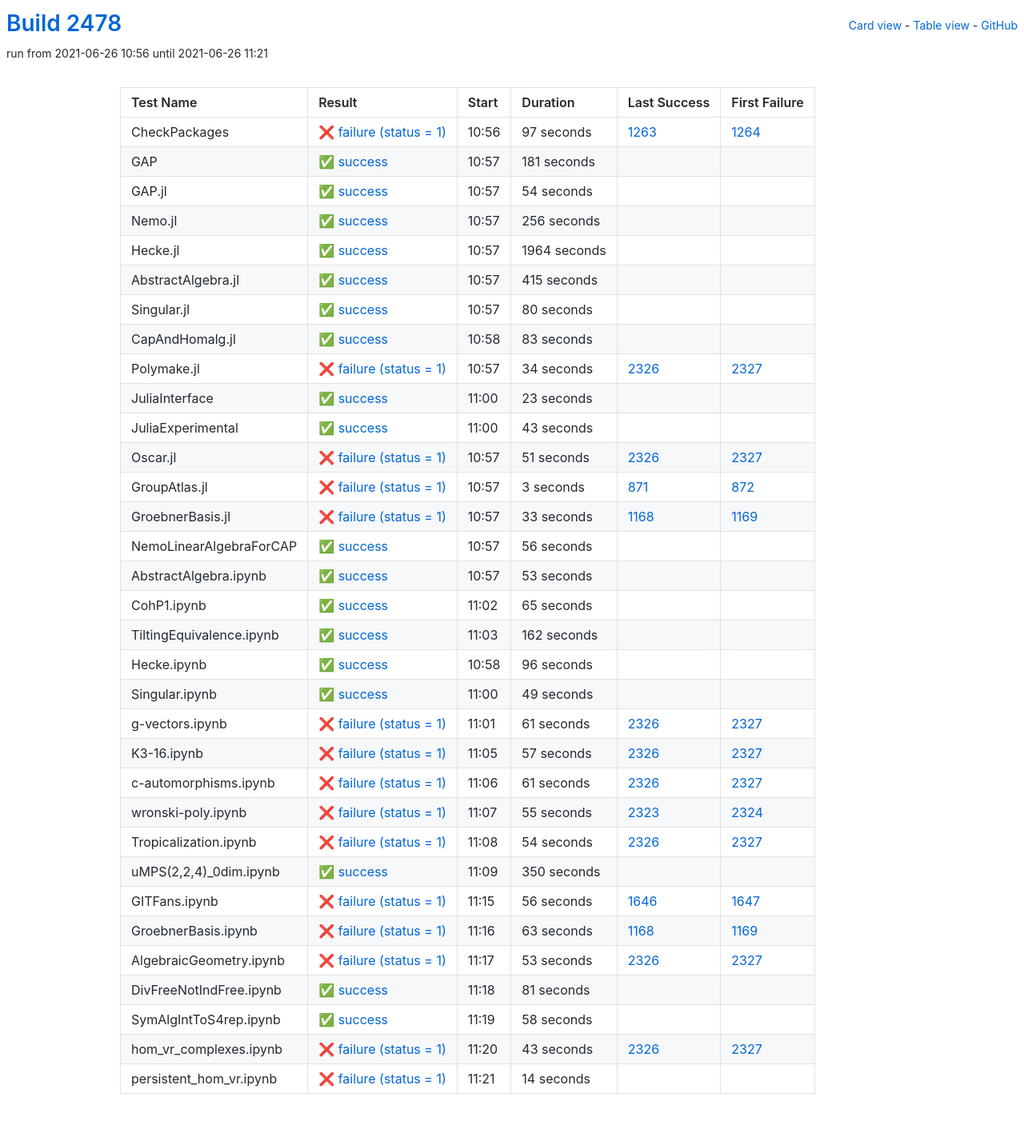
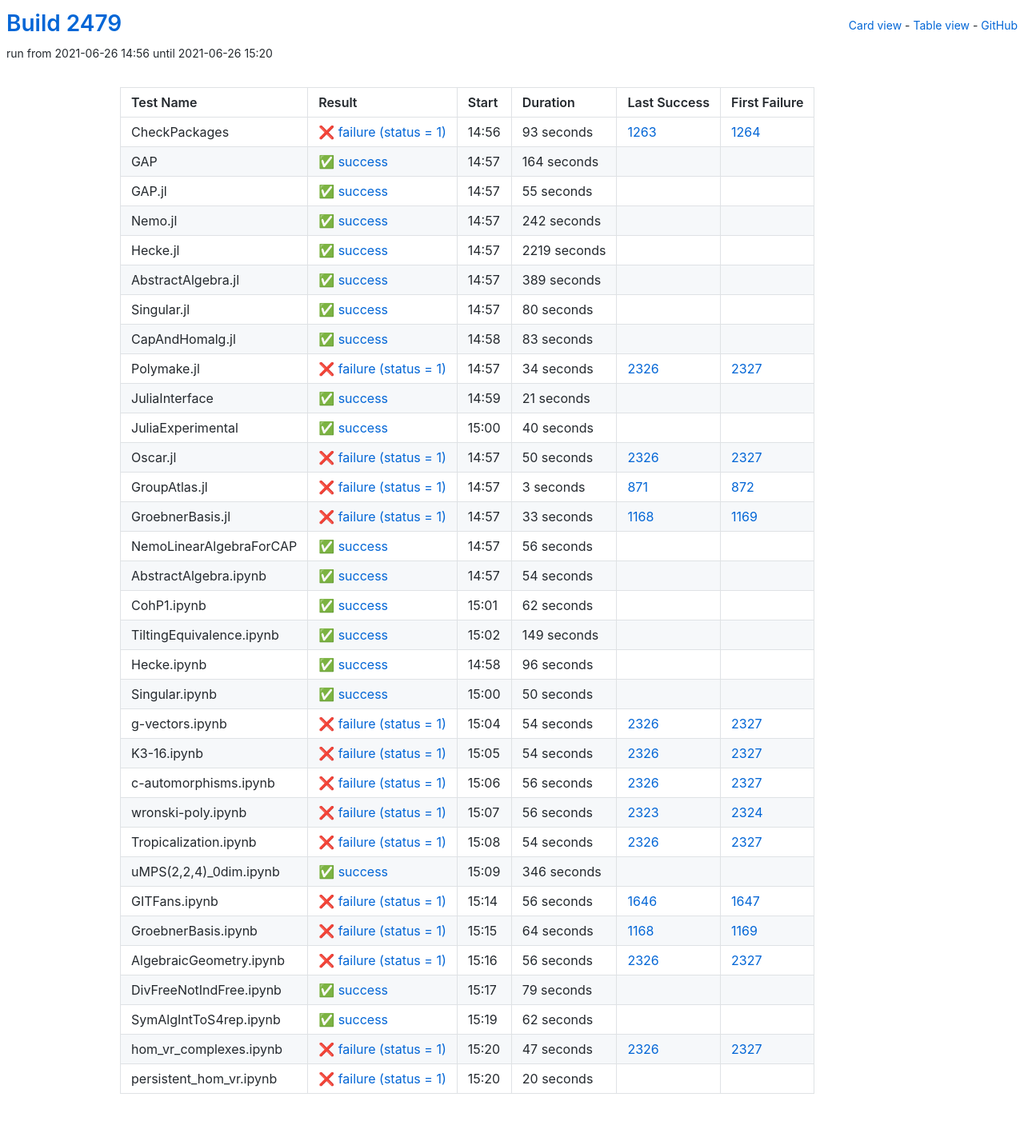
Before and after one commit to oscar-system/oscar-ci-status-stable, a Jekyll site: the page built from table.html, in a window 1280 px wide. Shown: the whole page at 80% size. Built offline with Jekyll 4.4.1, drawn with Linux system fonts in a browser that asks for light colours.

Commit message:
Build #2479

```diff
--- a/_data/ci.yml
+++ b/_data/ci.yml
@@ -1,6 +1,6 @@
 ---
-build: 2478
-build_url: https://oscarci.mathematik.uni-kl.de/job/oscar-stable/2478/
+build: 2479
+build_url: https://oscarci.mathematik.uni-kl.de/job/oscar-stable/2479/
 job: oscar-stable
 organization: oscar-system
 repo: oscar-ci-status-stable
@@ -8,80 +8,80 @@ repourl: https://github.com/oscar-system/oscar-ci-status-stable
 tests:
 - name: CheckPackages
   id: checkpackages
-  log: https://oscarci.mathematik.uni-kl.de/job/oscar-stable/2478/artifact/logs/build-2478/CheckPackages.log
-  start: 2021-06-26 10:56
+  log: https://oscarci.mathematik.uni-kl.de/job/oscar-stable/2479/artifact/logs/build-2479/CheckPackages.log
+  start: 2021-06-26 14:56
   success: false
   exitcode: 1
   status: failure
-  duration: 97
+  duration: 93
   last_success: 1263
   last_success_url: https://oscarci.mathematik.uni-kl.de/job/oscar-stable/1263/
   first_failure: 1264
   first_failure_url: https://oscarci.mathematik.uni-kl.de/job/oscar-stable/1264/
 - name: GAP
   id: gap
-  log: https://oscarci.mathematik.uni-kl.de/job/oscar-stable/2478/artifact/logs/build-2478/GAP.log
-  start: 2021-06-26 10:57
+  log: https://oscarci.mathematik.uni-kl.de/job/oscar-stable/2479/artifact/logs/build-2479/GAP.log
+  start: 2021-06-26 14:57
   success: true
   exitcode: 0
   status: success
-  duration: 181
+  duration: 164
   last_success: false
   last_success_url:
   first_failure: false
   first_failure_url:
 - name: GAP.jl
   id: gap-jl
-  log: https://oscarci.mathematik.uni-kl.de/job/oscar-stable/2478/artifact/logs/build-2478/GAP.jl.log
-  start: 2021-06-26 10:57
+  log: https://oscarci.mathematik.uni-kl.de/job/oscar-stable/2479/artifact/logs/build-2479/GAP.jl.log
+  start: 2021-06-26 14:57
   success: true
   exitcode: 0
   status: success
-  duration: 54
+  duration: 55
   last_success: false
   last_success_url:
   first_failure: false
   first_failure_url:
 - name: Nemo.jl
   id: nemo-jl
-  log: https://oscarci.mathematik.uni-kl.de/job/oscar-stable/2478/artifact/logs/build-2478/Nemo.jl.log
-  start: 2021-06-26 10:57
+  log: https://oscarci.mathematik.uni-kl.de/job/oscar-stable/2479/artifact/logs/build-2479/Nemo.jl.log
+  start: 2021-06-26 14:57
   success: true
   exitcode: 0
   status: success
-  duration: 256
+  duration: 242
   last_success: false
   last_success_url:
   first_failure: false
   first_failure_url:
 - name: Hecke.jl
   id: hecke-jl
-  log: https://oscarci.mathematik.uni-kl.de/job/oscar-stable/2478/artifact/logs/build-2478/Hecke.jl.log
-  start: 2021-06-26 10:57
+  log: https://oscarci.mathematik.uni-kl.de/job/oscar-stable/2479/artifact/logs/build-2479/Hecke.jl.log
+  start: 2021-06-26 14:57
   success: true
   exitcode: 0
   status: success
-  duration: 1964
+  duration: 2219
   last_success: false
   last_success_url:
   first_failure: false
   first_failure_url:
 - name: AbstractAlgebra.jl
   id: abstractalgebra-jl
-  log: https://oscarci.mathematik.uni-kl.de/job/oscar-stable/2478/artifact/logs/build-2478/AbstractAlgebra.jl.log
-  start: 2021-06-26 10:57
+  log: https://oscarci.mathematik.uni-kl.de/job/oscar-stable/2479/artifact/logs/build-2479/AbstractAlgebra.jl.log
+  start: 2021-06-26 14:57
   success: true
   exitcode: 0
   status: success
-  duration: 415
+  duration: 389
   last_success: false
   last_success_url:
   first_failure: false
   first_failure_url:
 - name: Singular.jl
   id: singular-jl
-  log: https://oscarci.mathematik.uni-kl.de/job/oscar-stable/2478/artifact/logs/build-2478/Singular.jl.log
-  start: 2021-06-26 10:57
+  log: https://oscarci.mathematik.uni-kl.de/job/oscar-stable/2479/artifact/logs/build-2479/Singular.jl.log
+  start: 2021-06-26 14:57
   success: true
   exitcode: 0
   status: success
@@ -92,8 +92,8 @@ tests:
   first_failure_url:
 - name: CapAndHomalg.jl
   id: capandhomalg-jl
-  log: https://oscarci.mathematik.uni-kl.de/job/oscar-stable/2478/artifact/logs/build-2478/CapAndHomalg.jl.log
-  start: 2021-06-26 10:58
+  log: https://oscarci.mathematik.uni-kl.de/job/oscar-stable/2479/artifact/logs/build-2479/CapAndHomalg.jl.log
+  start: 2021-06-26 14:58
   success: true
   exitcode: 0
   status: success
@@ -104,8 +104,8 @@ tests:
   first_failure_url:
 - name: Polymake.jl
   id: polymake-jl
-  log: https://oscarci.mathematik.uni-kl.de/job/oscar-stable/2478/artifact/logs/build-2478/Polymake.jl.log
-  start: 2021-06-26 10:57
+  log: https://oscarci.mathematik.uni-kl.de/job/oscar-stable/2479/artifact/logs/build-2479/Polymake.jl.log
+  start: 2021-06-26 14:57
   success: false
   exitcode: 1
   status: failure
@@ -116,44 +116,44 @@ tests:
   first_failure_url: https://oscarci.mathematik.uni-kl.de/job/oscar-stable/2327/
 - name: JuliaInterface
   id: juliainterface
-  log: https://oscarci.mathematik.uni-kl.de/job/oscar-stable/2478/artifact/logs/build-2478/JuliaInterface.log
-  start: 2021-06-26 11:00
+  log: https://oscarci.mathematik.uni-kl.de/job/oscar-stable/2479/artifact/logs/build-2479/JuliaInterface.log
+  start: 2021-06-26 14:59
   success: true
   exitcode: 0
   status: success
-  duration: 23
+  duration: 21
   last_success: false
   last_success_url:
   first_failure: false
   first_failure_url:
 - name: JuliaExperimental
   id: juliaexperimental
-  log: https://oscarci.mathematik.uni-kl.de/job/oscar-stable/2478/artifact/logs/build-2478/JuliaExperimental.log
-  start: 2021-06-26 11:00
+  log: https://oscarci.mathematik.uni-kl.de/job/oscar-stable/2479/artifact/logs/build-2479/JuliaExperimental.log
+  start: 2021-06-26 15:00
   success: true
   exitcode: 0
   status: success
-  duration: 43
+  duration: 40
   last_success: false
   last_success_url:
   first_failure: false
   first_failure_url:
 - name: Oscar.jl
   id: oscar-jl
-  log: https://oscarci.mathematik.uni-kl.de/job/oscar-stable/2478/artifact/logs/build-2478/Oscar.jl.log
-  start: 2021-06-26 10:57
+  log: https://oscarci.mathematik.uni-kl.de/job/oscar-stable/2479/artifact/logs/build-2479/Oscar.jl.log
+  start: 2021-06-26 14:57
   success: false
   exitcode: 1
   status: failure
-  duration: 51
+  duration: 50
   last_success: 2326
   last_success_url: https://oscarci.mathematik.uni-kl.de/job/oscar-stable/2326/
   first_failure: 2327
   first_failure_url: https://oscarci.mathematik.uni-kl.de/job/oscar-stable/2327/
 - name: GroupAtlas.jl
   id: groupatlas-jl
-  log: https://oscarci.mathematik.uni-kl.de/job/oscar-stable/2478/artifact/logs/build-2478/GroupAtlas.jl.log
-  start: 2021-06-26 10:57
+  log: https://oscarci.mathematik.uni-kl.de/job/oscar-stable/2479/artifact/logs/build-2479/GroupAtlas.jl.log
+  start: 2021-06-26 14:57
   success: false
   exitcode: 1
   status: failure
@@ -164,8 +164,8 @@ tests:
   first_failure_url: https://oscarci.mathematik.uni-kl.de/job/oscar-stable/872/
 - name: GroebnerBasis.jl
   id: groebnerbasis-jl
-  log: https://oscarci.mathematik.uni-kl.de/job/oscar-stable/2478/artifact/logs/build-2478/GroebnerBasis.jl.log
-  start: 2021-06-26 10:57
+  log: https://oscarci.mathematik.uni-kl.de/job/oscar-stable/2479/artifact/logs/build-2479/GroebnerBasis.jl.log
+  start: 2021-06-26 14:57
   success: false
   exitcode: 1
   status: failure
@@ -176,8 +176,8 @@ tests:
   first_failure_url: https://oscarci.mathematik.uni-kl.de/job/oscar-stable/1169/
 - name: NemoLinearAlgebraForCAP
   id: nemolinearalgebraforcap
-  log: https://oscarci.mathematik.uni-kl.de/job/oscar-stable/2478/artifact/logs/build-2478/NemoLinearAlgebraForCAP.log
-  start: 2021-06-26 10:57
+  log: https://oscarci.mathematik.uni-kl.de/job/oscar-stable/2479/artifact/logs/build-2479/NemoLinearAlgebraForCAP.log
+  start: 2021-06-26 14:57
   success: true
   exitcode: 0
   status: success
@@ -188,44 +188,44 @@ tests:
   first_failure_url:
 - name: AbstractAlgebra.ipynb
   id: abstractalgebra-ipynb
-  log: https://oscarci.mathematik.uni-kl.de/job/oscar-stable/2478/artifact/logs/build-2478/AbstractAlgebra.ipynb.log
-  start: 2021-06-26 10:57
+  log: https://oscarci.mathematik.uni-kl.de/job/oscar-stable/2479/artifact/logs/build-2479/AbstractAlgebra.ipynb.log
+  start: 2021-06-26 14:57
   success: true
   exitcode: 0
   status: success
-  duration: 53
+  duration: 54
   last_success: false
   last_success_url:
   first_failure: false
   first_failure_url:
 - name: CohP1.ipynb
   id: cohp1-ipynb
-  log: https://oscarci.mathematik.uni-kl.de/job/oscar-stable/2478/artifact/logs/build-2478/CohP1.ipynb.log
-  start: 2021-06-26 11:02
+  log: https://oscarci.mathematik.uni-kl.de/job/oscar-stable/2479/artifact/logs/build-2479/CohP1.ipynb.log
+  start: 2021-06-26 15:01
   success: true
   exitcode: 0
   status: success
-  duration: 65
+  duration: 62
   last_success: false
   last_success_url:
   first_failure: false
   first_failure_url:
 - name: TiltingEquivalence.ipynb
   id: tiltingequivalence-ipynb
-  log: https://oscarci.mathematik.uni-kl.de/job/oscar-stable/2478/artifact/logs/build-2478/TiltingEquivalence.ipynb.log
-  start: 2021-06-26 11:03
+  log: https://oscarci.mathematik.uni-kl.de/job/oscar-stable/2479/artifact/logs/build-2479/TiltingEquivalence.ipynb.log
+  start: 2021-06-26 15:02
   success: true
   exitcode: 0
   status: success
-  duration: 162
+  duration: 149
   last_success: false
   last_success_url:
   first_failure: false
   first_failure_url:
 - name: Hecke.ipynb
   id: hecke-ipynb
-  log: https://oscarci.mathematik.uni-kl.de/job/oscar-stable/2478/artifact/logs/build-2478/Hecke.ipynb.log
-  start: 2021-06-26 10:58
+  log: https://oscarci.mathematik.uni-kl.de/job/oscar-stable/2479/artifact/logs/build-2479/Hecke.ipynb.log
+  start: 2021-06-26 14:58
   success: true
   exitcode: 0
   status: success
@@ -236,68 +236,68 @@ tests:
   first_failure_url:
 - name: Singular.ipynb
   id: singular-ipynb
-  log: https://oscarci.mathematik.uni-kl.de/job/oscar-stable/2478/artifact/logs/build-2478/Singular.ipynb.log
-  start: 2021-06-26 11:00
+  log: https://oscarci.mathematik.uni-kl.de/job/oscar-stable/2479/artifact/logs/build-2479/Singular.ipynb.log
+  start: 2021-06-26 15:00
   success: true
   exitcode: 0
   status: success
-  duration: 49
+  duration: 50
   last_success: false
   last_success_url:
   first_failure: false
   first_failure_url:
 - name: g-vectors.ipynb
   id: g-vectors-ipynb
-  log: https://oscarci.mathematik.uni-kl.de/job/oscar-stable/2478/artifact/logs/build-2478/g-vectors.ipynb.log
-  start: 2021-06-26 11:01
+  log: https://oscarci.mathematik.uni-kl.de/job/oscar-stable/2479/artifact/logs/build-2479/g-vectors.ipynb.log
+  start: 2021-06-26 15:04
   success: false
   exitcode: 1
   status: failure
-  duration: 61
+  duration: 54
   last_success: 2326
   last_success_url: https://oscarci.mathematik.uni-kl.de/job/oscar-stable/2326/
   first_failure: 2327
   first_failure_url: https://oscarci.mathematik.uni-kl.de/job/oscar-stable/2327/
 - name: K3-16.ipynb
   id: k3-16-ipynb
-  log: https://oscarci.mathematik.uni-kl.de/job/oscar-stable/2478/artifact/logs/build-2478/K3-16.ipynb.log
-  start: 2021-06-26 11:05
+  log: https://oscarci.mathematik.uni-kl.de/job/oscar-stable/2479/artifact/logs/build-2479/K3-16.ipynb.log
+  start: 2021-06-26 15:05
   success: false
   exitcode: 1
   status: failure
-  duration: 57
+  duration: 54
   last_success: 2326
   last_success_url: https://oscarci.mathematik.uni-kl.de/job/oscar-stable/2326/
   first_failure: 2327
   first_failure_url: https://oscarci.mathematik.uni-kl.de/job/oscar-stable/2327/
 - name: c-automorphisms.ipynb
   id: c-automorphisms-ipynb
-  log: https://oscarci.mathematik.uni-kl.de/job/oscar-stable/2478/artifact/logs/build-2478/c-automorphisms.ipynb.log
-  start: 2021-06-26 11:06
+  log: https://oscarci.mathematik.uni-kl.de/job/oscar-stable/2479/artifact/logs/build-2479/c-automorphisms.ipynb.log
+  start: 2021-06-26 15:06
   success: false
   exitcode: 1
   status: failure
-  duration: 61
+  duration: 56
   last_success: 2326
   last_success_url: https://oscarci.mathematik.uni-kl.de/job/oscar-stable/2326/
   first_failure: 2327
   first_failure_url: https://oscarci.mathematik.uni-kl.de/job/oscar-stable/2327/
 - name: wronski-poly.ipynb
   id: wronski-poly-ipynb
-  log: https://oscarci.mathematik.uni-kl.de/job/oscar-stable/2478/artifact/logs/build-2478/wronski-poly.ipynb.log
-  start: 2021-06-26 11:07
+  log: https://oscarci.mathematik.uni-kl.de/job/oscar-stable/2479/artifact/logs/build-2479/wronski-poly.ipynb.log
+  start: 2021-06-26 15:07
   success: false
   exitcode: 1
   status: failure
-  duration: 55
+  duration: 56
   last_success: 2323
   last_success_url: https://oscarci.mathematik.uni-kl.de/job/oscar-stable/2323/
   first_failure: 2324
   first_failure_url: https://oscarci.mathematik.uni-kl.de/job/oscar-stable/2324/
 - name: Tropicalization.ipynb
   id: tropicalization-ipynb
-  log: https://oscarci.mathematik.uni-kl.de/job/oscar-stable/2478/artifact/logs/build-2478/Tropicalization.ipynb.log
-  start: 2021-06-26 11:08
+  log: https://oscarci.mathematik.uni-kl.de/job/oscar-stable/2479/artifact/logs/build-2479/Tropicalization.ipynb.log
+  start: 2021-06-26 15:08
   success: false
   exitcode: 1
   status: failure
@@ -308,20 +308,20 @@ tests:
   first_failure_url: https://oscarci.mathematik.uni-kl.de/job/oscar-stable/2327/
 - name: uMPS(2,2,4)_0dim.ipynb
   id: umps-2-2-4-0dim-ipynb
-  log: https://oscarci.mathematik.uni-kl.de/job/oscar-stable/2478/artifact/logs/build-2478/uMPS-2-2-4-_0dim.ipynb.log
-  start: 2021-06-26 11:09
+  log: https://oscarci.mathematik.uni-kl.de/job/oscar-stable/2479/artifact/logs/build-2479/uMPS-2-2-4-_0dim.ipynb.log
+  start: 2021-06-26 15:09
   success: true
   exitcode: 0
   status: success
-  duration: 350
+  duration: 346
   last_success: false
   last_success_url:
   first_failure: false
   first_failure_url:
 - name: GITFans.ipynb
   id: gitfans-ipynb
-  log: https://oscarci.mathematik.uni-kl.de/job/oscar-stable/2478/artifact/logs/build-2478/GITFans.ipynb.log
-  start: 2021-06-26 11:15
+  log: https://oscarci.mathematik.uni-kl.de/job/oscar-stable/2479/artifact/logs/build-2479/GITFans.ipynb.log
+  start: 2021-06-26 15:14
   success: false
   exitcode: 1
   status: failure
@@ -332,72 +332,72 @@ tests:
   first_failure_url: https://oscarci.mathematik.uni-kl.de/job/oscar-stable/1647/
 - name: GroebnerBasis.ipynb
   id: groebnerbasis-ipynb
-  log: https://oscarci.mathematik.uni-kl.de/job/oscar-stable/2478/artifact/logs/build-2478/GroebnerBasis.ipynb.log
-  start: 2021-06-26 11:16
+  log: https://oscarci.mathematik.uni-kl.de/job/oscar-stable/2479/artifact/logs/build-2479/GroebnerBasis.ipynb.log
+  start: 2021-06-26 15:15
   success: false
   exitcode: 1
   status: failure
-  duration: 63
+  duration: 64
   last_success: 1168
   last_success_url: https://oscarci.mathematik.uni-kl.de/job/oscar-stable/1168/
   first_failure: 1169
   first_failure_url: https://oscarci.mathematik.uni-kl.de/job/oscar-stable/1169/
 - name: AlgebraicGeometry.ipynb
   id: algebraicgeometry-ipynb
-  log: https://oscarci.mathematik.uni-kl.de/job/oscar-stable/2478/artifact/logs/build-2478/AlgebraicGeometry.ipynb.log
-  start: 2021-06-26 11:17
+  log: https://oscarci.mathematik.uni-kl.de/job/oscar-stable/2479/artifact/logs/build-2479/AlgebraicGeometry.ipynb.log
+  start: 2021-06-26 15:16
   success: false
   exitcode: 1
   status: failure
-  duration: 53
+  duration: 56
   last_success: 2326
   last_success_url: https://oscarci.mathematik.uni-kl.de/job/oscar-stable/2326/
   first_failure: 2327
   first_failure_url: https://oscarci.mathematik.uni-kl.de/job/oscar-stable/2327/
 - name: DivFreeNotIndFree.ipynb
   id: divfreenotindfree-ipynb
-  log: https://oscarci.mathematik.uni-kl.de/job/oscar-stable/2478/artifact/logs/build-2478/DivFreeNotIndFree.ipynb.log
-  start: 2021-06-26 11:18
+  log: https://oscarci.mathematik.uni-kl.de/job/oscar-stable/2479/artifact/logs/build-2479/DivFreeNotIndFree.ipynb.log
+  start: 2021-06-26 15:17
   success: true
   exitcode: 0
   status: success
-  duration: 81
+  duration: 79
   last_success: false
   last_success_url:
   first_failure: false
   first_failure_url:
 - name: SymAlgIntToS4rep.ipynb
   id: symalginttos4rep-ipynb
-  log: https://oscarci.mathematik.uni-kl.de/job/oscar-stable/2478/artifact/logs/build-2478/SymAlgIntToS4rep.ipynb.log
-  start: 2021-06-26 11:19
+  log: https://oscarci.mathematik.uni-kl.de/job/oscar-stable/2479/artifact/logs/build-2479/SymAlgIntToS4rep.ipynb.log
+  start: 2021-06-26 15:19
   success: true
   exitcode: 0
   status: success
-  duration: 58
+  duration: 62
   last_success: false
   last_success_url:
   first_failure: false
   first_failure_url:
 - name: hom_vr_complexes.ipynb
   id: hom-vr-complexes-ipynb
-  log: https://oscarci.mathematik.uni-kl.de/job/oscar-stable/2478/artifact/logs/build-2478/hom_vr_complexes.ipynb.log
-  start: 2021-06-26 11:20
+  log: https://oscarci.mathematik.uni-kl.de/job/oscar-stable/2479/artifact/logs/build-2479/hom_vr_complexes.ipynb.log
+  start: 2021-06-26 15:20
   success: false
   exitcode: 1
   status: failure
-  duration: 43
+  duration: 47
   last_success: 2326
   last_success_url: https://oscarci.mathematik.uni-kl.de/job/oscar-stable/2326/
   first_failure: 2327
   first_failure_url: https://oscarci.mathematik.uni-kl.de/job/oscar-stable/2327/
 - name: persistent_hom_vr.ipynb
   id: persistent-hom-vr-ipynb
-  log: https://oscarci.mathematik.uni-kl.de/job/oscar-stable/2478/artifact/logs/build-2478/persistent_hom_vr.ipynb.log
-  start: 2021-06-26 11:21
+  log: https://oscarci.mathematik.uni-kl.de/job/oscar-stable/2479/artifact/logs/build-2479/persistent_hom_vr.ipynb.log
+  start: 2021-06-26 15:20
   success: false
   exitcode: 1
   status: failure
-  duration: 14
+  duration: 20
   last_success: false
   last_success_url:
   first_failure: false
```
Also changed, not shown: README.md.
